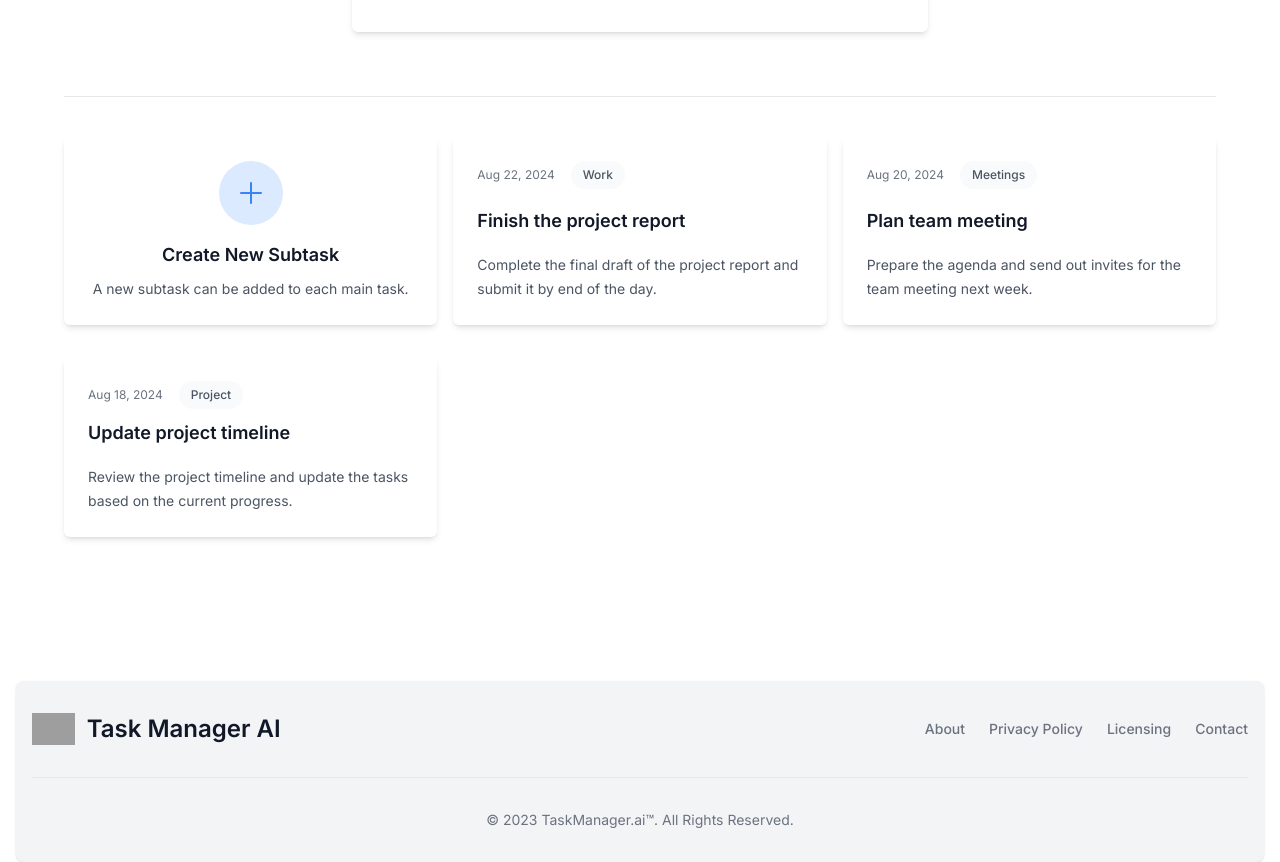
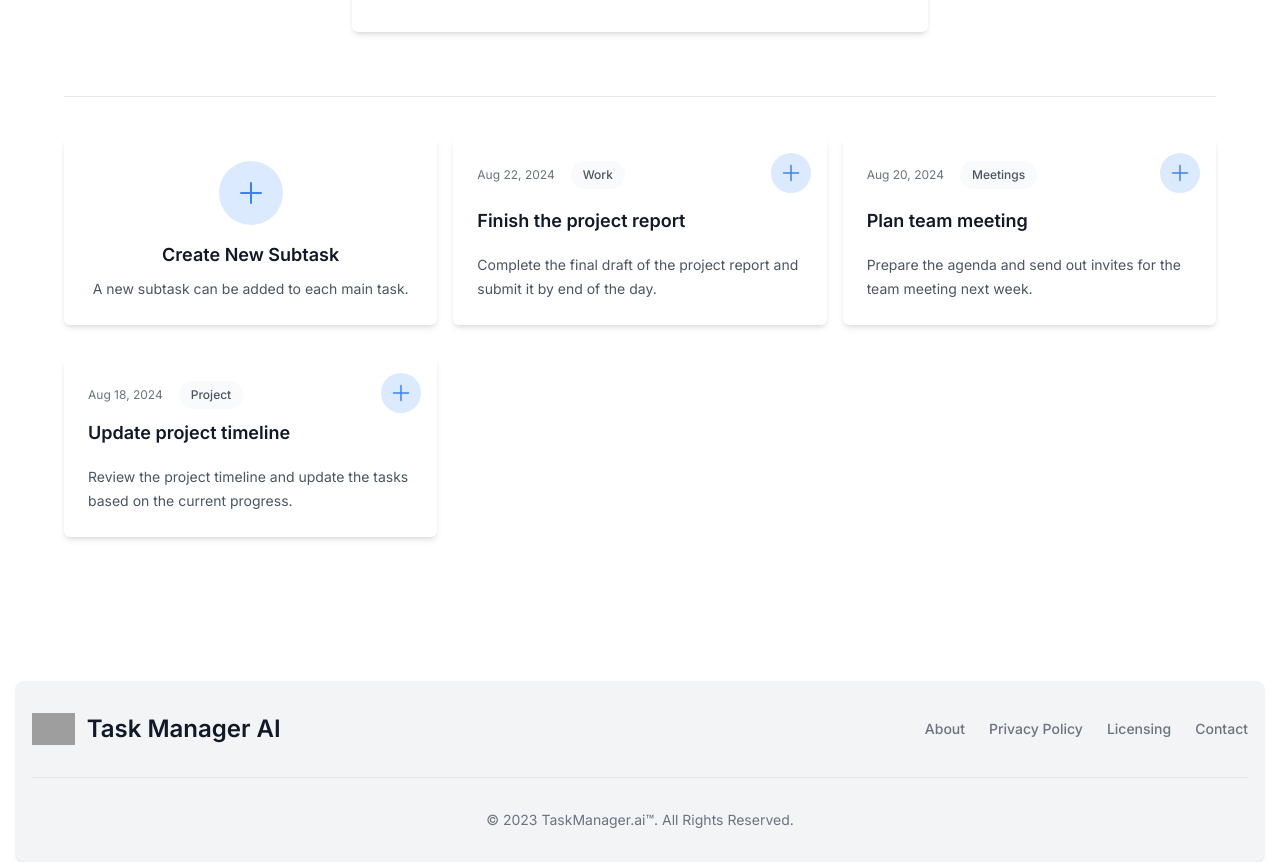
Before and after one commit to Dal-Tron/task-manager, a Next.js app: page / in a window 1280 px wide. Shown: the part 1280-2142 px from the top of the page. Built offline with nearby package versions, Linux system fonts and the light colour scheme; grey boxes are pictures that could not be loaded.

Commit message:
feat: add plus icon to task cards

```diff
--- a/src/components/feature/task-card/index.tsx
+++ b/src/components/feature/task-card/index.tsx
@@ -1,3 +1,4 @@
+import { PlusIcon } from '@heroicons/react/24/outline';
 import React from 'react';
 
 interface TaskCardProps {
@@ -23,8 +24,11 @@ export const TaskCard: React.FC<TaskCardProps> = ({
   return (
     <div
       key={id}
-      className="bg-white p-6 rounded-md shadow-md max-w-xl w-full flex flex-col items-start justify-between"
+      className="relative bg-white p-6 rounded-md shadow-md max-w-xl w-full flex flex-col items-start justify-between"
     >
+      <div className="absolute top-4 right-4 flex items-center justify-center w-10 h-10 bg-blue-100 rounded-full">
+        <PlusIcon className="h-6 w-6 text-blue-500" aria-hidden="true" />
+      </div>
       <div className="flex items-center gap-x-4 text-xs">
         <time dateTime={datetime} className="text-gray-500">
           {date}
```
